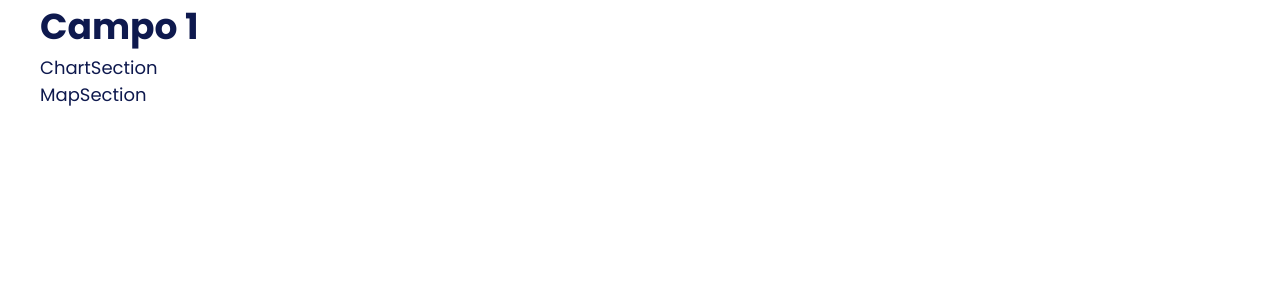
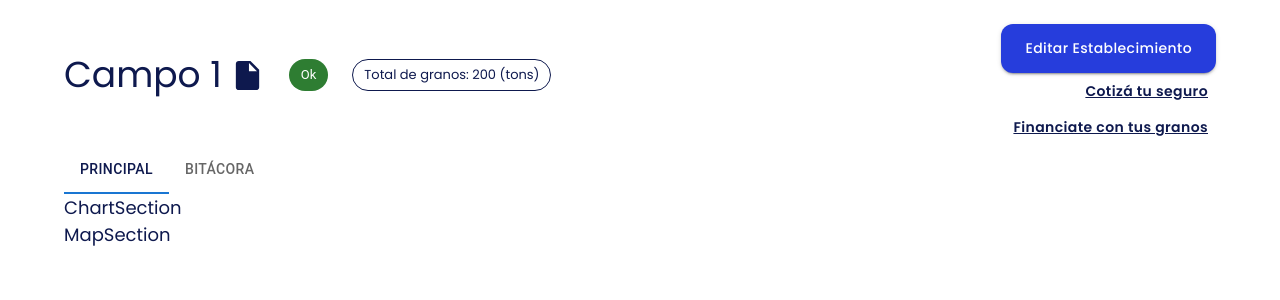
Before and after one commit to JusRecondo/front-end-challenge, a React (Vite) app: page / in a window 1280 px wide. Shown: the top 300 px of the page. Built offline with nearby package versions, Linux system fonts and the light colour scheme.

Commit message:
feat: add header content and styles

```diff
--- a/src/components/header/Header.jsx
+++ b/src/components/header/Header.jsx
@@ -1,11 +1,53 @@
-import { useContext } from "react"
+import { useContext, useState } from "react"
 import { DashboardContext } from "../../context/DashboardContext"
+import InsertDriveFileIcon from '@mui/icons-material/InsertDriveFile'
+import Chip from '@mui/material/Chip'
+import Button from '@mui/material/Button'
+import Tabs from '@mui/material/Tabs'
+import Tab from '@mui/material/Tab'
 
 const Header = () => {
   const { fieldData } = useContext(DashboardContext)
+  const [activeTab, setActiveTab] = useState('one')
+
+  const handleChangeTab = (e, newActiveTab) => {
+    setActiveTab(newActiveTab);
+  };
+
   return (
-    <header>
-      <h1>Campo {fieldData.fieldId && fieldData.fieldId}</h1>
+    <header className="dashboard-header">
+      <div className="header-title">
+        <h1>
+          Campo {fieldData.fieldId}
+          <InsertDriveFileIcon fontSize="large" />
+        </h1>
+        <div className="header-chips">
+          <Chip label={fieldData.status} color="success" />
+          <Chip
+            label={`Total de granos: ${fieldData.totalGrainsInTons} (tons)`}
+            variant="outlined"
+            className="custom-chip"
+          />
+        </div>
+      </div>
+      <div className="header-actions">
+        <Button variant="contained" className="primary-btn">Editar Establecimiento</Button>
+        <Button href="#" className="link-btn">Cotizá tu seguro</Button>
+        <Button href="#" className="link-btn">Financiate con tus granos</Button>
+      </div>
+      <div className="header-tabs">
+          <Tabs
+            value={activeTab}
+            onChange={handleChangeTab}
+            aria-label="Dashboard tabs"
+          >
+            <Tab
+              value="one"
+              label="Principal"
+            />
+            <Tab value="two" label="Bitácora" />
+          </Tabs>
+      </div>
     </header>
   )
 }
--- a/src/styles/_globals.scss
+++ b/src/styles/_globals.scss
@@ -13,7 +13,7 @@ body {
   color: $text-color-dark;
 
   @include media-desktop {
-      font-size: 18px;
+    font-size: 18px;
   }
 }
 
@@ -25,3 +25,10 @@ a {
 img {
   max-width: 100%;
 }
+
+h1 {
+  font-weight: 400;
+  display: flex;
+  align-items: center;
+  gap: 8px;
+}
--- /dev/null
+++ b/src/styles/components/_button.scss
@@ -0,0 +1,21 @@
+.MuiButton-contained.primary-btn {
+  background: $primary-blue;
+  color: $text-color-light;
+  text-transform: none;
+  font-family: inherit;
+  border-radius: $border-radius-m;
+  padding: 10px 20px;
+
+  @include media-desktop {
+    padding: 12px 24px;
+  }
+}
+
+.MuiButton-text.link-btn {
+  background: none;
+  color: $text-color-dark;
+  text-transform: none;
+  font-family: inherit;
+  font-weight: 600;
+  text-decoration: underline;
+}
--- /dev/null
+++ b/src/styles/components/_chip.scss
@@ -0,0 +1,8 @@
+.MuiChip-root.custom-chip {
+  font-family: inherit;
+
+  &.MuiChip-outlined {
+    border: 1px solid $text-color-dark;
+    color: $text-color-dark;
+  }
+}
--- a/src/styles/components/_header.scss
+++ b/src/styles/components/_header.scss
@@ -0,0 +1,49 @@
+.dashboard-header {
+  display: flex;
+  justify-content: space-between;
+  align-items: flex-start;
+  flex-wrap: wrap;
+}
+
+.header-title {
+  display: flex;
+  flex-direction: column;
+  align-items: flex-start;
+  gap: 12px;
+  padding: 16px 0;
+
+  @include media-desktop {
+    flex-direction: row;
+    align-items: center;
+    gap: 24px;
+    padding: 24px 0;
+  }
+}
+
+.header-chips {
+  display: flex;
+  align-items: center;
+  gap: 12px;
+
+  @include media-desktop {
+    gap: 24px;
+  }
+}
+
+.header-actions {
+  display: flex;
+  flex-direction: column;
+  align-items: flex-start;
+
+  @include media-desktop {
+    align-items: flex-end;
+  }
+}
+
+.header-tabs {
+  width: 100%;
+
+  .MuiTab-root.Mui-selected {
+    color: $text-color-dark;
+  }
+}
--- a/src/styles/components/_index.scss
+++ b/src/styles/components/_index.scss
@@ -1,4 +1,6 @@
 @import './header';
 @import './card';
+@import './button';
+@import './chip';
 @import './chartSection';
 @import './mapSection';
--- a/src/styles/pages/_dashboard.scss
+++ b/src/styles/pages/_dashboard.scss
@@ -2,4 +2,9 @@
   max-width: $content-max-width;
   margin: auto;
   min-height: 100vh;
+  padding: 16px;
+
+  @include media-desktop {
+    padding: 24px;
+  }
 }
```
